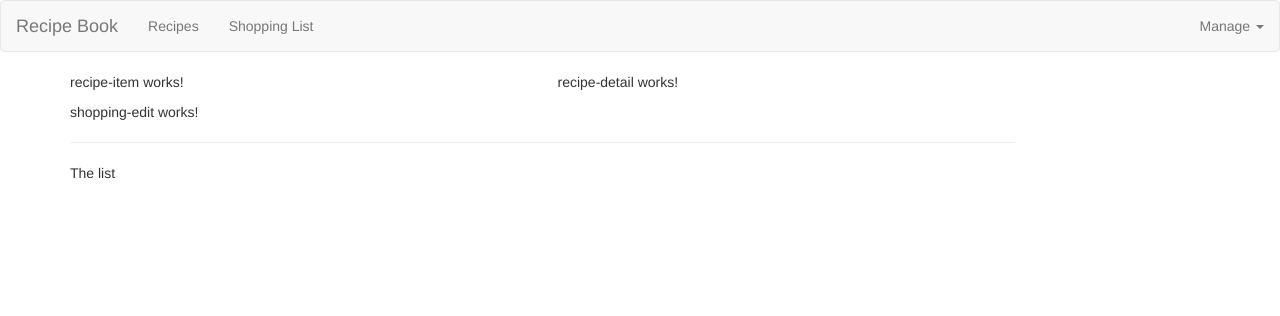
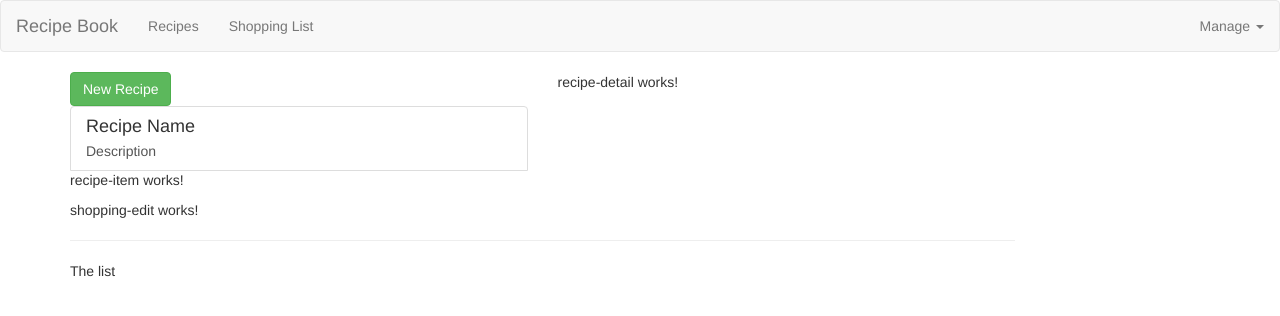
Before and after one commit to felipealencardev/recipe-app, an Angular app: page / in a window 1280 px wide. Shown: the top 316 px of the page. Built offline with nearby package versions, Linux system fonts and the light colour scheme.

Commit message:
adding content to the recipes components

```diff
--- a/src/app/recipes/recipe-list/recipe-list.component.html
+++ b/src/app/recipes/recipe-list/recipe-list.component.html
@@ -1 +1,19 @@
-<app-recipe-item></app-recipe-item>
+<div class="row">
+    <div class="col-xs-12">
+        <button class="btn btn-success">New Recipe</button>
+    </div>
+</div>
+<div class="row">
+    <div class="col-xs-12">
+        <a href="#" class="list-group-item clearfix">
+            <div class="pull-left">
+                <h4 class="list-group-item-heading">Recipe Name</h4>
+                <p class="list-group-item-text">Description</p>
+            </div>
+            <span class="pull-right">
+                <img src="" alt="" class="img-responsive" style="max-height: 50px;">
+            </span>
+        </a>
+        <app-recipe-item></app-recipe-item>
+    </div>
+</div>
--- a/src/app/recipes/recipe-list/recipe-list.component.ts
+++ b/src/app/recipes/recipe-list/recipe-list.component.ts
@@ -1,4 +1,5 @@
 import { Component, OnInit } from '@angular/core';
+import { Recipe } from '../recipe.model';
 
 @Component({
   selector: 'app-recipe-list',
@@ -6,6 +7,9 @@
   styleUrls: ['./recipe-list.component.css']
 })
 export class RecipeListComponent implements OnInit {
+  recipes: Recipe[] = [
+    new Recipe('A Test Recipe', 'This is simply a test', 'https://i.ndtvimg.com/i/2018-02/chicken-recipe_620x330_81517813176.jpg')
+  ];
 
   constructor() { }
 
```
